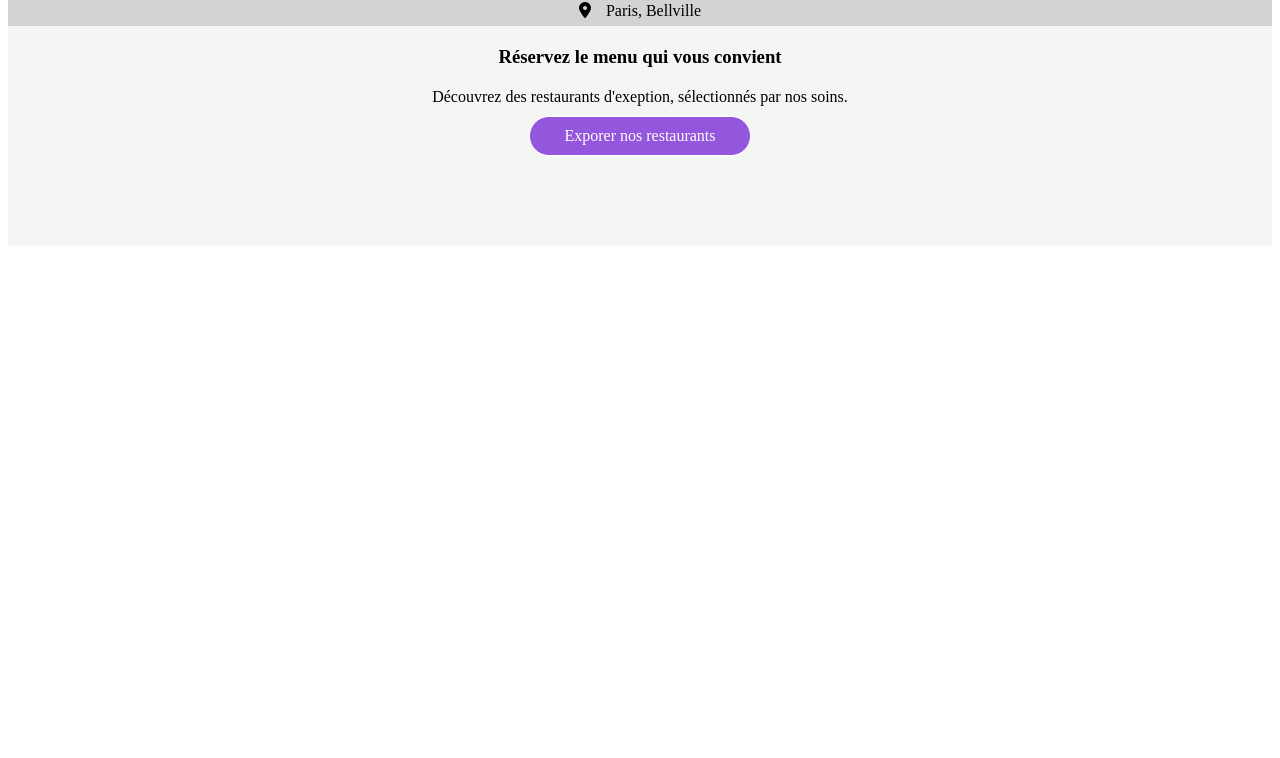
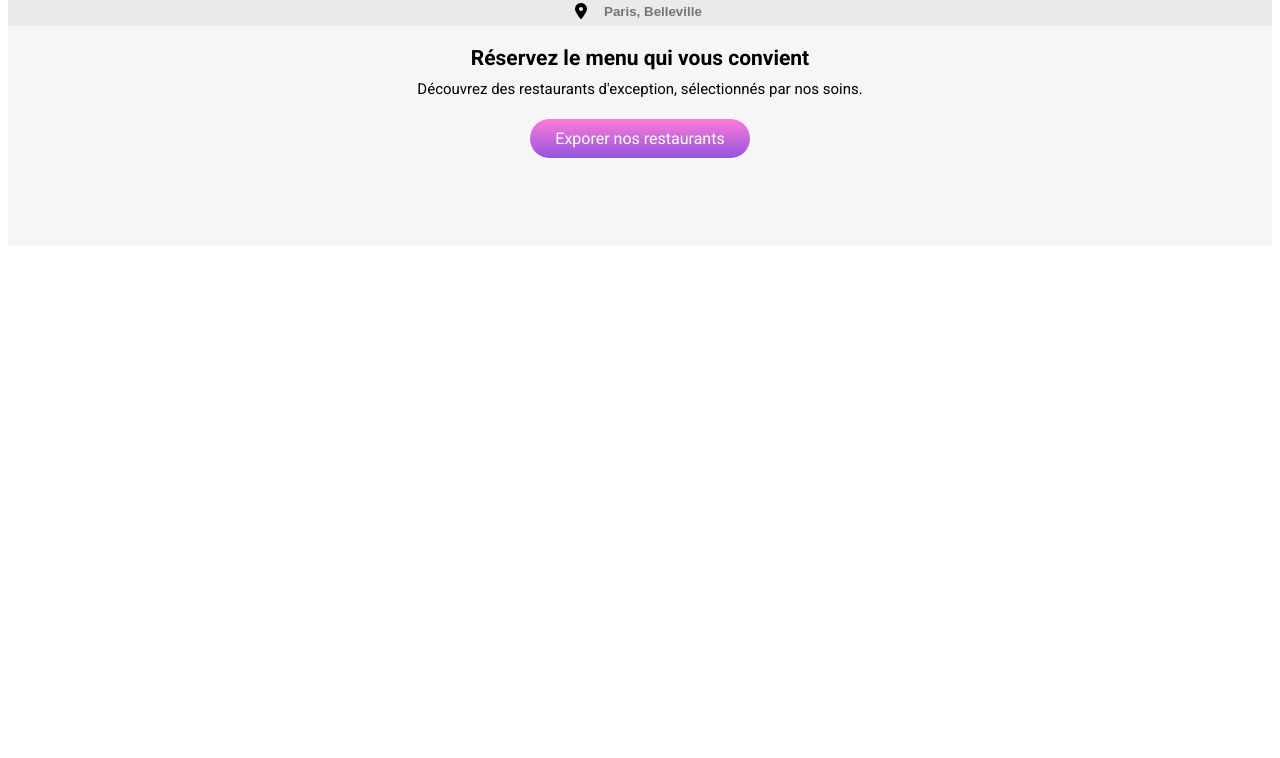
Before and after one commit to lychar20/Ohmyfood, a website: page ohmyfood.html in a window 1280 px wide. Shown: the part 42-800 px from the top of the page. Drawn offline with Linux system fonts and the light colour scheme; a web font is replaced by a local one.

Commit message:
header presque fini

```diff
--- a/ohmyfood.html
+++ b/ohmyfood.html
@@ -10,13 +10,20 @@
 </head>
 <body>
 
-   <header>
-      <div class="logo"><img src="logo/ohmyfood.png" alt="logo_entreprise"></div>
-      <div class="location"><div><i class="fa-solid fa-location-dot"></i></div> <div class="ville"> Paris, Bellville </div></div>
+   <header class="header">
+      <div class="header__logo"><img src="logo/ohmyfood.png" alt="logo_entreprise"></div>
+      <div class="header__location"><i class="fa-solid fa-location-dot"></i>
+            <input
+            type="text"
+            name="ville"
+            placeholder="Paris, Belleville"
+            class="header__recherche"
+       />
+      </div>
 
       <div class="reservation">
-      <h3 class="reservation__menu"> Réservez le menu qui vous convient</h3>
-      <p class="decouverte">Découvrez des restaurants d'exeption, sélectionnés par nos soins.</p>
+      <p class="reservation__menu"> Réservez le menu qui vous convient</p>
+      <p class="reservation__decouverte">Découvrez des restaurants d'exception, sélectionnés par nos soins.</p>
       <div class="bouton"> Exporer nos restaurants </div>
 
       </div>
--- a/ohmyfood.scss
+++ b/ohmyfood.scss
@@ -1,9 +1,21 @@
-header
+@import url('https://fonts.googleapis.com/css2?family=Shrikhand&family=Ubuntu:wght@300&display=swap');
+@import url('https://fonts.googleapis.com/css2?family=Roboto:wght@100;300;400;500;700&family=Ubuntu:wght@300&display=swap');
+
+
+.header__logo, h1, h2, h3, h4{
+    font-family: 'Shrikhand', arial, sans-serif;
+}
+
+body{
+    font-family: 'Roboto', arial, sans-serif;
+}
+
+.header
 {
     /*background-color: yellow;*/
     text-align: center;
 
-    .logo{
+    &__logo{
         height: 30px;
         /*background-color: red;*/
         justify-content: center;
@@ -17,17 +29,25 @@ header
         }
     }
 
-    .location{
+    &__location{
         display: flex;
         align-items: center;
         justify-content: center;
         gap: 15px;
         height: 30px;
-        background-color: lightgrey;
+        background-color: #eaeaea;
+        padding-left: 80px;
+    }
+
+    &__recherche{
+        border: none;
+        background-color: #eaeaea;
+        color: black;
+        font-weight: bold;
     }
 
     .reservation{
-        background-color: whitesmoke;
+        background-color: #f6f6f6;
         height: 220px;
 
     &__menu {
@@ -36,20 +56,23 @@ header
 
         width: 45%;
         margin: auto;
+        font-size: 21px;
+        font-weight: bold;
 
     }
 
-    p{
+    &__decouverte{
         /*background-color: brown;*/
         width: 55%;
         margin: auto;
-        padding-top: 20px;
-        margin-bottom: 10px;
+        padding-top: 10px;
+        margin-bottom: 20px;
+        font-size: 15px;
     }
 
     .bouton{
 
-        background-color: #9356DC;
+        background: linear-gradient(#FF79DA, #9356DC);
         width: 200px;
         padding: 10px;
         border: 1px solid white;
```
Also changed, not shown: ohmyfood.css, 1 other file.
